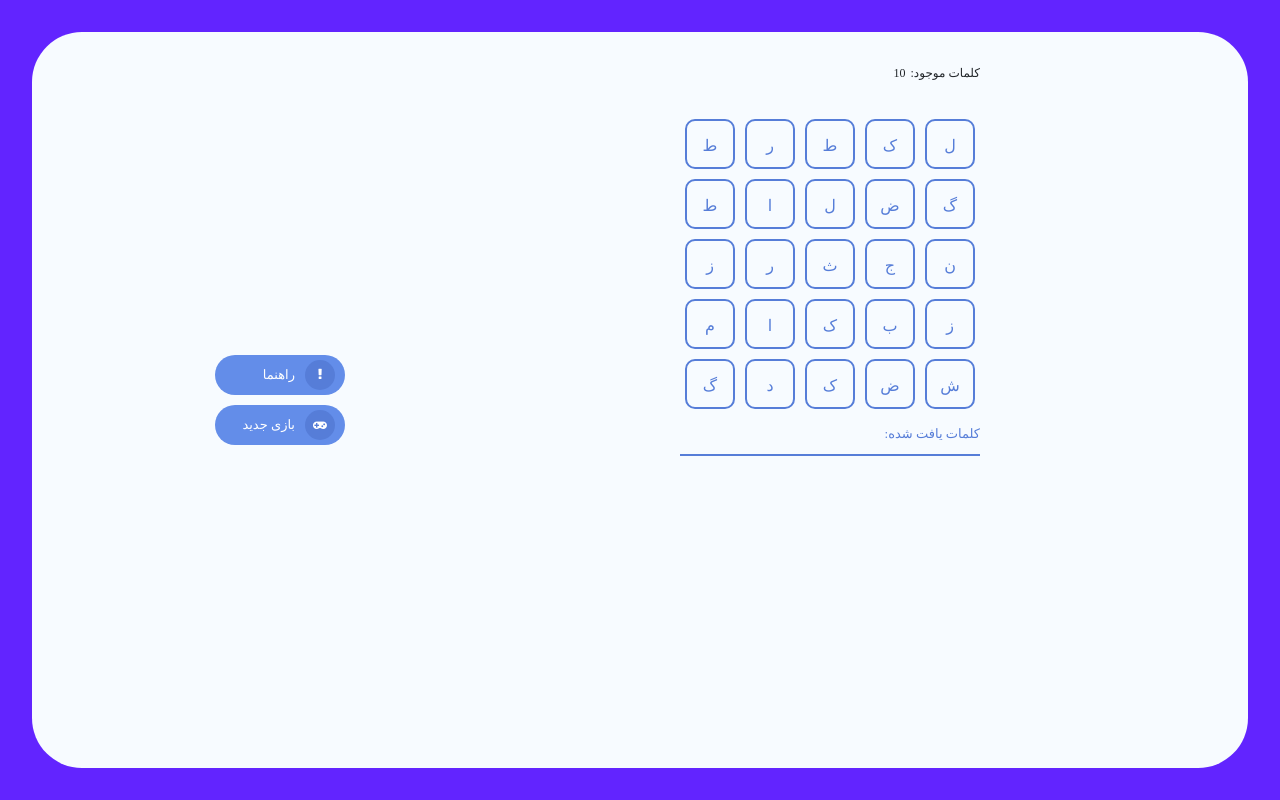
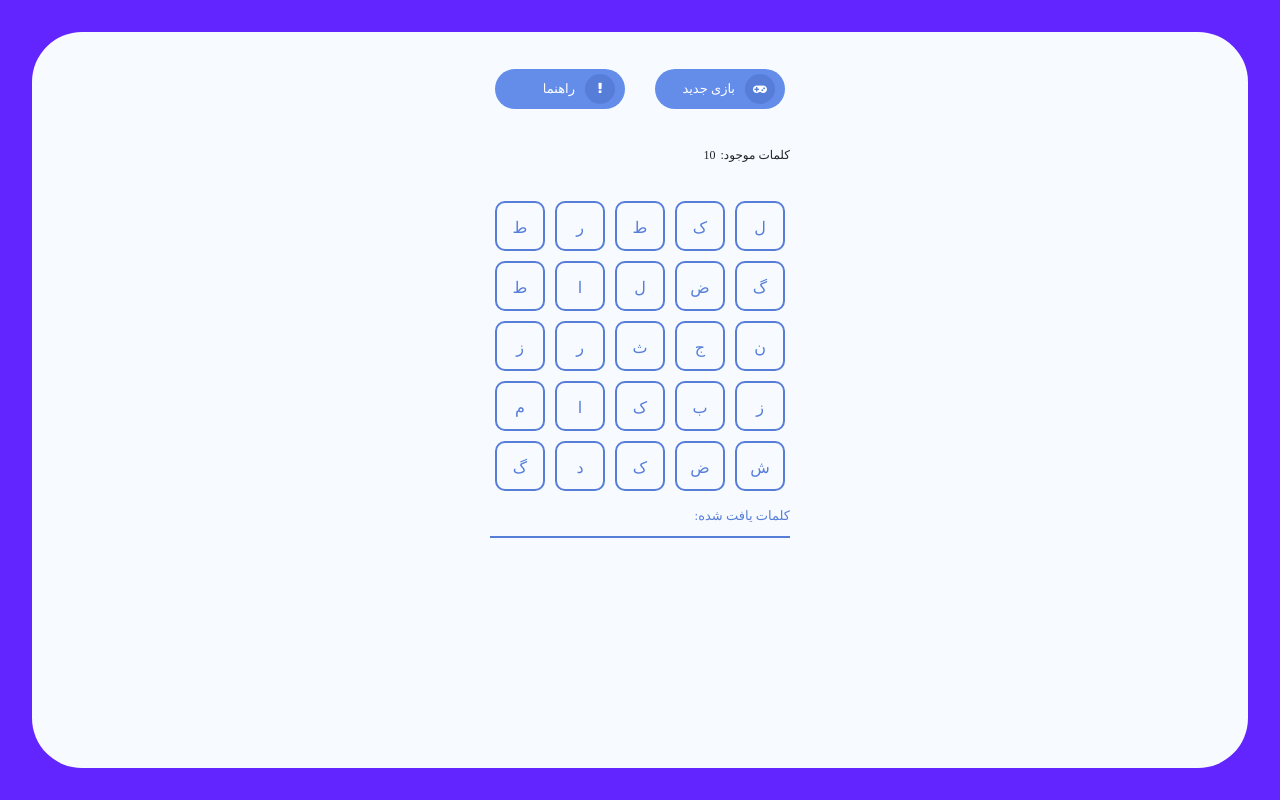
Before and after one commit to Abolfazl2647/Boggle-Game, a React (Create React App) app: page / in a window 1280 px wide. Built offline with nearby package versions, Linux system fonts and the light colour scheme; a web font is replaced by a local one.

Commit message:
ux enhancement applied

```diff
--- a/src/App.js
+++ b/src/App.js
@@ -67,17 +67,15 @@ export default class Boggle extends Component {
 	render() {
 		return (
 			<div className="App" onMouseDown={this.handleMouseDown} onMouseUp={this.handleMouseUp}>
-				<div className={((this.state.needHelp) ? " blur " : "" ) + "container" }>
-					<div className="row">
-						<div className="col-4">
+				<div className={((this.state.needHelp) ? " blur " : "" )}>
+					<div className="Menu">
 						<nav>
 							<ul className="actions">
+								<li><button className="new" onClick={this.playGame}><i className="fa fa-gamepad" aria-hidden="true"></i><span> بازی جدید </span></button></li>
 								<li><button className="help" onClick={this.handleHelp} ><i className="fa fa-exclamation" aria-hidden="true"></i><span> راهنما </span></button></li>
-									<li><button className="new" onClick={this.playGame}><i className="fa fa-gamepad" aria-hidden="true"></i><span> بازی جدید </span></button></li>
 							</ul>
 						</nav>
 					</div>
-						<div className="col-8">
 					<Game
 						draging={this.state.draging}
 						tableValues={this.state.tableValues}
@@ -85,8 +83,6 @@ export default class Boggle extends Component {
 						userPickups={this.state.userAnswers}
 						userAnswers={this.handleUserAnswers} />
 				</div>
-					</div>
-				</div>
 				<Modal visibility={this.state.needHelp} ToggleModal={this.ToggleModal} Answers={this.state.availableAnswers} />
 			</div>
 		);
--- a/src/App.scss
+++ b/src/App.scss
@@ -48,16 +48,26 @@ body {
         }
     }
 
+    .Menu {
+
+        margin: 0 auto;
+        margin-top: 2em;
+        max-width: 300px;
+
         nav {
 
             height: 100%;
 
             ul.actions {
-            @include center-absolute;
+
+                padding: 0;
+                margin: 0;
                 list-style: none;
-            li {
-                display: block;
-            }
+
+                li {  display: inline-block; }
+
+                li:nth-child(1) { float: left; }
+                li:nth-child(1) { float: right; }
             }
 
             button {
@@ -95,6 +105,9 @@ body {
         }
     }
 
+
+}
+
 .disable-select {
     user-select: none; /* supported by Chrome and Opera */
    -webkit-user-select: none; /* Safari */
--- a/src/Components/Game/Game.scss
+++ b/src/Components/Game/Game.scss
@@ -20,6 +20,8 @@ $margin:5px;
         max-width: 300px;
         display: block;
         margin: 0 auto;
+        padding: 0 10px;
+        box-sizing: border-box;
         position: relative;
 
         p.currentString {
--- a/src/Components/Game/index.jsx
+++ b/src/Components/Game/index.jsx
@@ -72,7 +72,6 @@ export default class Game extends Component {
 
 	end() {
 		let answerIds = [...this.state.answerIds];
-
 		if ( Trie.contains(this.state.string) ) {
 			answerIds = answerIds.concat(this.state.selectedIds);
 			this.props.userAnswers({
```
Lines whose indentation alone changed are shown as unchanged.
